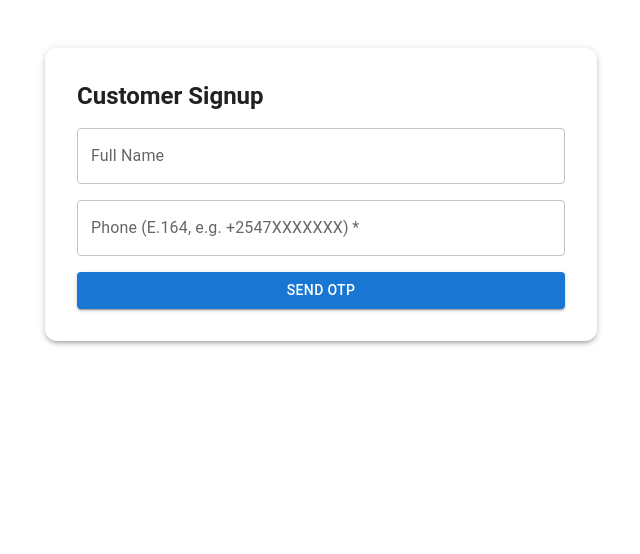
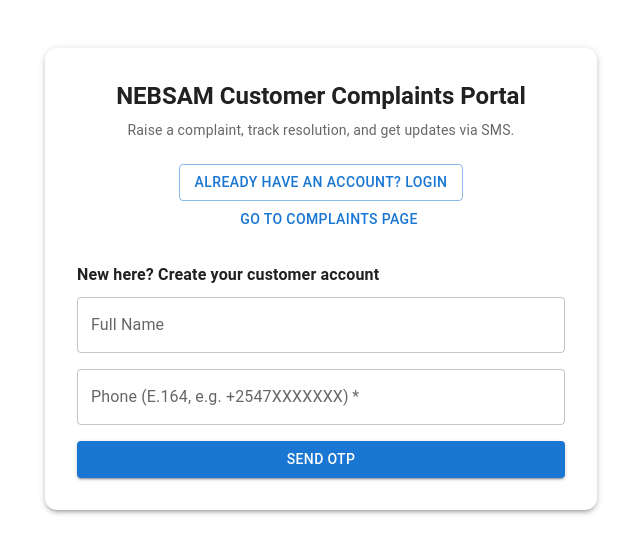
Before and after one commit to Kelvin-dev001/nebsam-task-reminder, a React (Create React App) app in the folder task-reminder-frontend/: page /customer-signup in a window 1280 px wide. Shown: the top 554 px of the page, without its empty margins (319-959 px from the left). Built offline with nearby package versions, Linux system fonts and the light colour scheme; no server answers.

Commit message:
customerloginredirect

```diff
--- a/task-reminder-frontend/src/pages/CustomerSignupPage.js
+++ b/task-reminder-frontend/src/pages/CustomerSignupPage.js
@@ -46,7 +46,6 @@ const CustomerSignupPage = () => {
     try {
       await api.post('/customer-auth/verify-signup', { phone, otp, password });
       setMsg('Signup complete. Redirecting you to login...');
-      // small delay so user can see the message, then redirect
       setTimeout(() => {
         navigate('/customer-login');
       }, 1500);
@@ -57,11 +56,42 @@ const CustomerSignupPage = () => {
     }
   };
 
+  const goToLogin = () => {
+    navigate('/customer-login');
+  };
+
+  const goToComplaints = () => {
+    navigate('/customer-complaints');
+  };
+
   return (
     <Container maxWidth="sm" sx={{ mt: 6, mb: 6 }}>
       <Paper elevation={3} sx={{ p: 4, borderRadius: 3 }}>
-        <Typography variant="h5" sx={{ fontWeight: 700, mb: 2 }}>
-          Customer Signup
+        {/* Turn this into a small “customer complaints landing header” */}
+        <Typography variant="h5" sx={{ fontWeight: 700, mb: 1, textAlign: 'center' }}>
+          NEBSAM Customer Complaints Portal
+        </Typography>
+        <Typography variant="body2" sx={{ mb: 3, textAlign: 'center' }} color="text.secondary">
+          Raise a complaint, track resolution, and get updates via SMS.
+        </Typography>
+
+        {/* Top actions: Login + Go to complaint page (for already-logged-in users) */}
+        <Stack
+          direction="row"
+          spacing={2}
+          sx={{ mb: 3, justifyContent: 'center', flexWrap: 'wrap' }}
+        >
+          <Button variant="outlined" onClick={goToLogin}>
+            Already have an account? Login
+          </Button>
+          <Button variant="text" onClick={goToComplaints}>
+            Go to Complaints Page
+          </Button>
+        </Stack>
+
+        {/* Signup flow below */}
+        <Typography variant="subtitle1" sx={{ fontWeight: 600, mb: 1 }}>
+          New here? Create your customer account
         </Typography>
 
         {step === 1 && (
```
